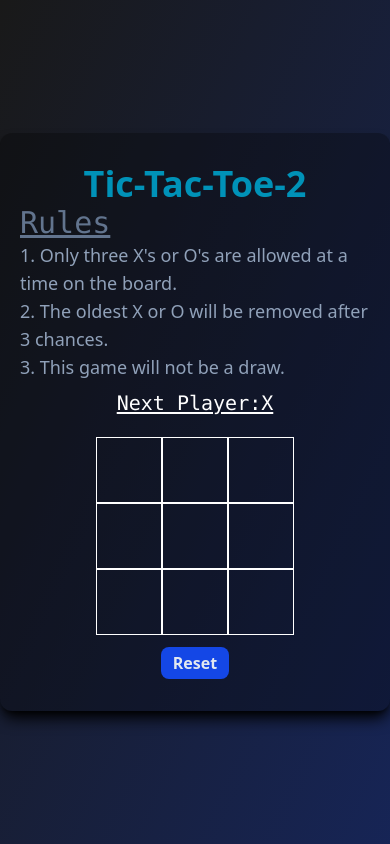
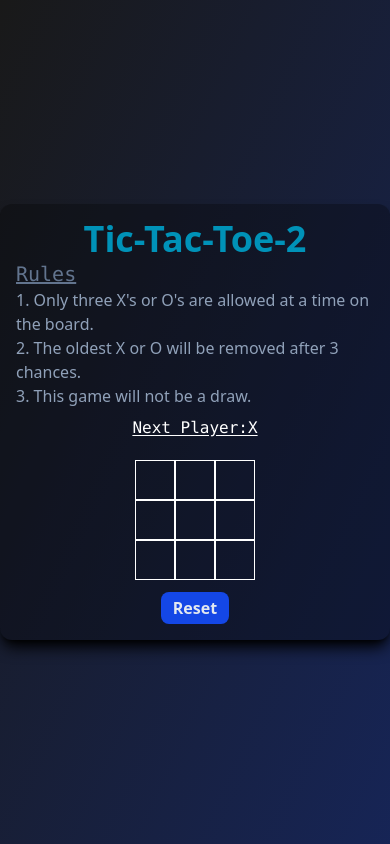
Before and after one commit to Prakhyath19/tic-tic-tic, a React (Vite) app: page / in a window 390 px wide. Built offline with nearby package versions, Linux system fonts and the light colour scheme.

Commit message:
Made the website more responsive

```diff
--- a/src/App.jsx
+++ b/src/App.jsx
@@ -4,7 +4,7 @@ import { useEffect } from "react";
 function Square({ value, onSquareClick }) {
   return (
     <button
-      className="w-8 h-8  flex items-center justify-center border p-8 text-xl
+      className="w-10 h-10 md:w-18 md:h-18  flex items-center justify-center border p-4 text-md md:text-xl
       "
       onClick={onSquareClick}
     >
@@ -64,7 +64,7 @@ function Board({ xIsNext, squares, onPlay, xQ, oQ, resetBoard }) {
     // >
     <div
       id="card"
-      className="p-8 px-5 bg-black/30
+      className="px-4 py-4 md:py-8  md:px-5 bg-black/30
        text-white rounded-xl shadow-lg  shadow-black
         flex flex-col items-center justify-center"
     >
@@ -72,8 +72,10 @@ function Board({ xIsNext, squares, onPlay, xQ, oQ, resetBoard }) {
         Tic-Tac-Toe-2
       </h1>
       <div>
-        <h2 className="text-3xl underline font-mono text-slate-500">Rules</h2>
-        <ol className="text-lg text-slate-400">
+        <h2 className="text-xl md:text-3xl underline font-mono text-slate-500">
+          Rules
+        </h2>
+        <ol className="text-md md:text-lg text-slate-400">
           <li>1. Only three X's or O's are allowed at a time on the board. </li>
           <li>2. The oldest X or O will be removed after 3 chances.</li>
           <li>3. This game will not be a draw.</li>
@@ -81,26 +83,22 @@ function Board({ xIsNext, squares, onPlay, xQ, oQ, resetBoard }) {
       </div>
       <div
         id="status-message"
-        className="mt-2 font-mono text-xl  text-bold underline underline-offset-2 pb-1"
+        className="mt-2 font-mono text-md md:text-xl  text-bold underline underline-offset-2 pb-1"
       >
         {status}
       </div>
-      <div
-        id="board"
-        className=" mt-4
-      "
-      >
+      <div id="board" className="mt-4">
         <div className="flex">
           <Square value={squares[0]} onSquareClick={() => handleClick(0)} />
           <Square value={squares[1]} onSquareClick={() => handleClick(1)} />
           <Square value={squares[2]} onSquareClick={() => handleClick(2)} />
         </div>
-        <div className="flex  ">
+        <div className="flex">
           <Square value={squares[3]} onSquareClick={() => handleClick(3)} />
           <Square value={squares[4]} onSquareClick={() => handleClick(4)} />
           <Square value={squares[5]} onSquareClick={() => handleClick(5)} />
         </div>
-        <div className="flex ">
+        <div className="flex">
           <Square value={squares[6]} onSquareClick={() => handleClick(6)} />
           <Square value={squares[7]} onSquareClick={() => handleClick(7)} />
           <Square value={squares[8]} onSquareClick={() => handleClick(8)} />
@@ -166,8 +164,12 @@ export default function Game() {
   return (
     <>
       <div
-        className=" min-h-screen bg-black/90 bg-gradient-to-br
-          to-blue-950 flex items-center justify-center"
+        className=" min-h-screen min-w-screen
+         bg-black/90 bg-gradient-to-br
+        to-blue-950
+          flex items-center justify-center
+          overflow-hidden
+          "
       >
         <Board
           xIsNext={xIsNext}
```
